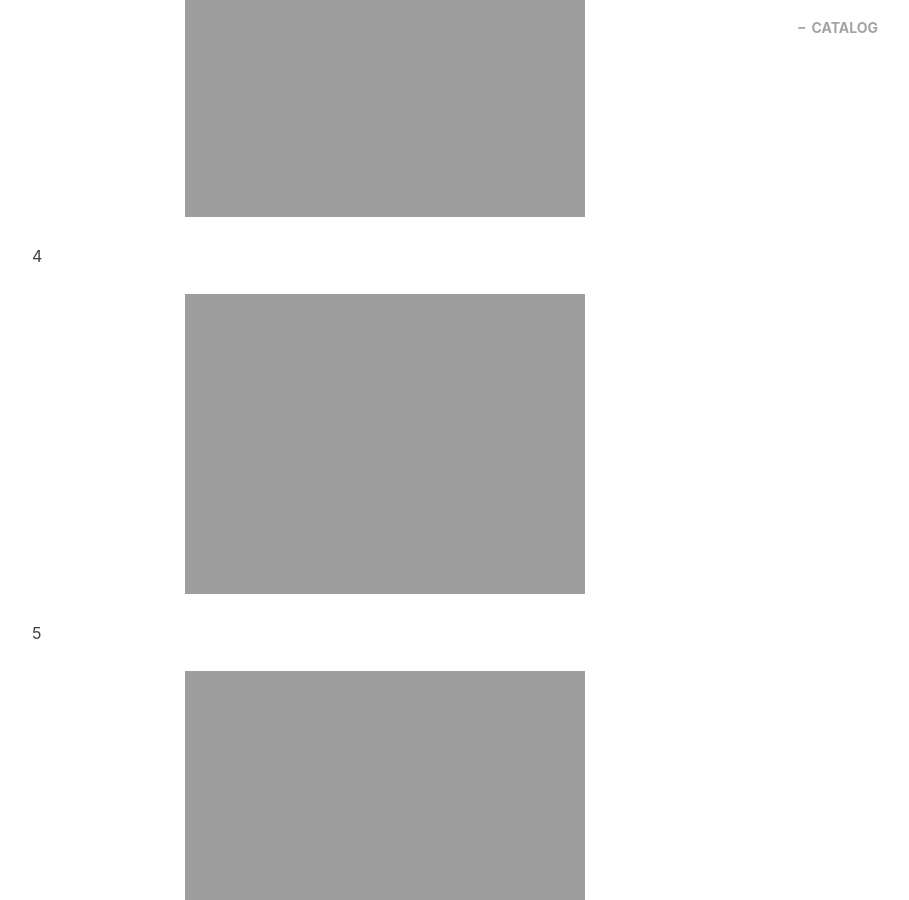
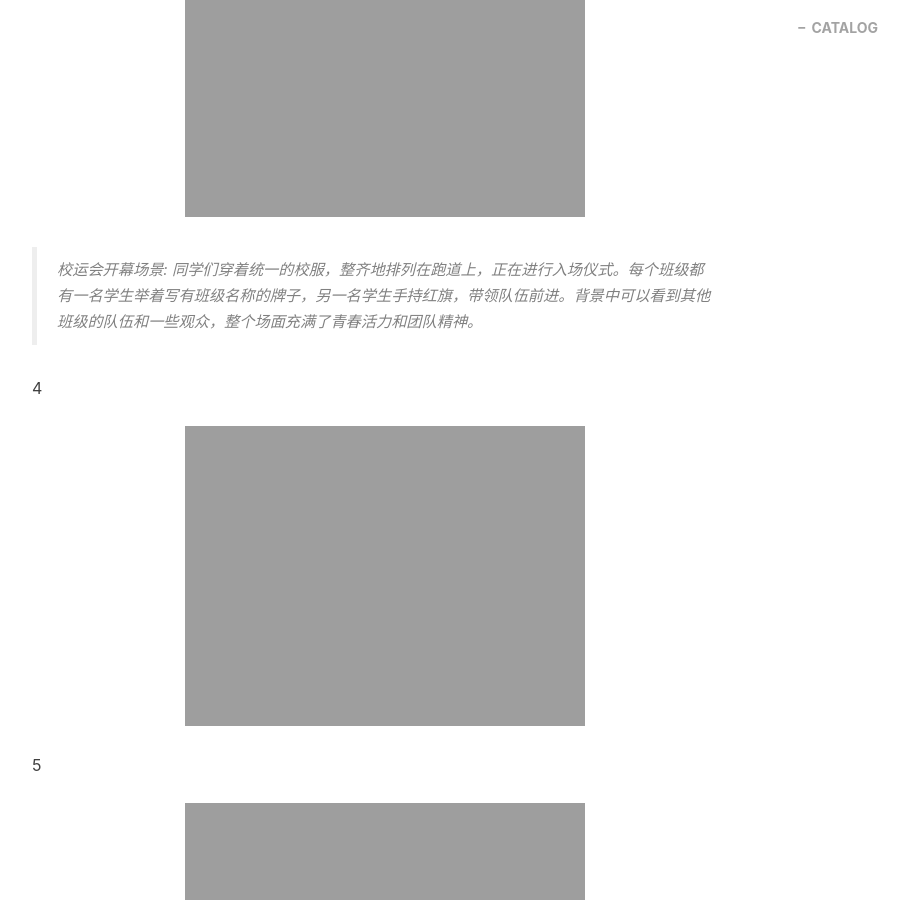
Before and after one commit to CraftBlockht6x/CraftBlockht6x.github.io, a Jekyll site: the page built from _posts/2025-10-01-b.markdown, in a window 1280 px wide and 900 px high, scrolled down 1460 px. Shown: the whole window, without its empty margins (233-1142 px from the left). Built offline with Jekyll 4.4.1, drawn with Linux system fonts in a browser that asks for light colours; nearby versions of some CDN libraries; comment, search, counter and statistics services are not loaded.

Commit message:
替换文章：删除旧mp，添加新a

```diff
--- a/_posts/2025-10-01-b.markdown
+++ b/_posts/2025-10-01-b.markdown
@@ -14,6 +14,9 @@ tags:
 1 ![](http://127.0.0.1:8080/img1.jpg)
 2 ![](http://127.0.0.1:8080/img2.jpg)
 3 ![](http://127.0.0.1:8080/img3.jpg)
+
+> 校运会开幕场景: 同学们穿着统一的校服，整齐地排列在跑道上，正在进行入场仪式。每个班级都有一名学生举着写有班级名称的牌子，另一名学生手持红旗，带领队伍前进。背景中可以看到其他班级的队伍和一些观众，整个场面充满了青春活力和团队精神。
+
 4 ![](http://127.0.0.1:8080/img4.jpg)
 5 ![](http://127.0.0.1:8080/img5.jpg)
 6 ![](http://127.0.0.1:8080/img6.jpg)
```
